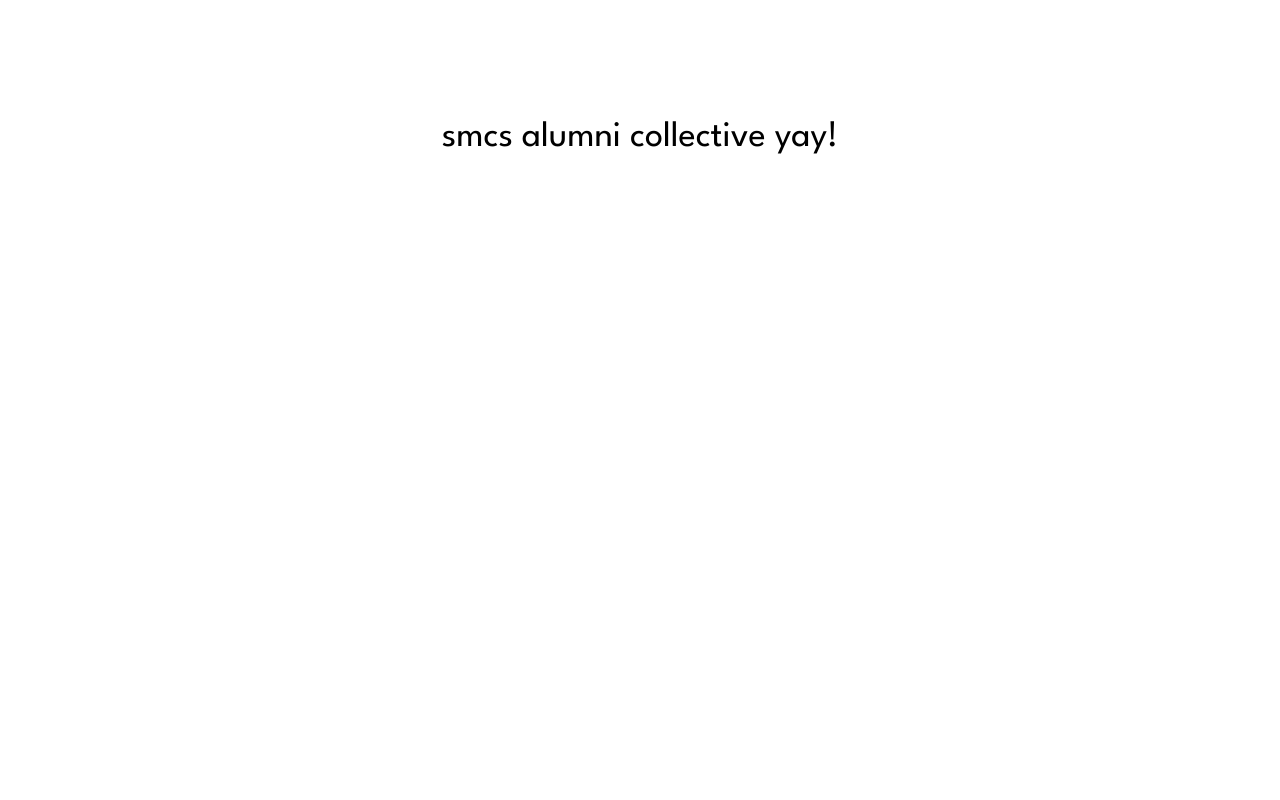
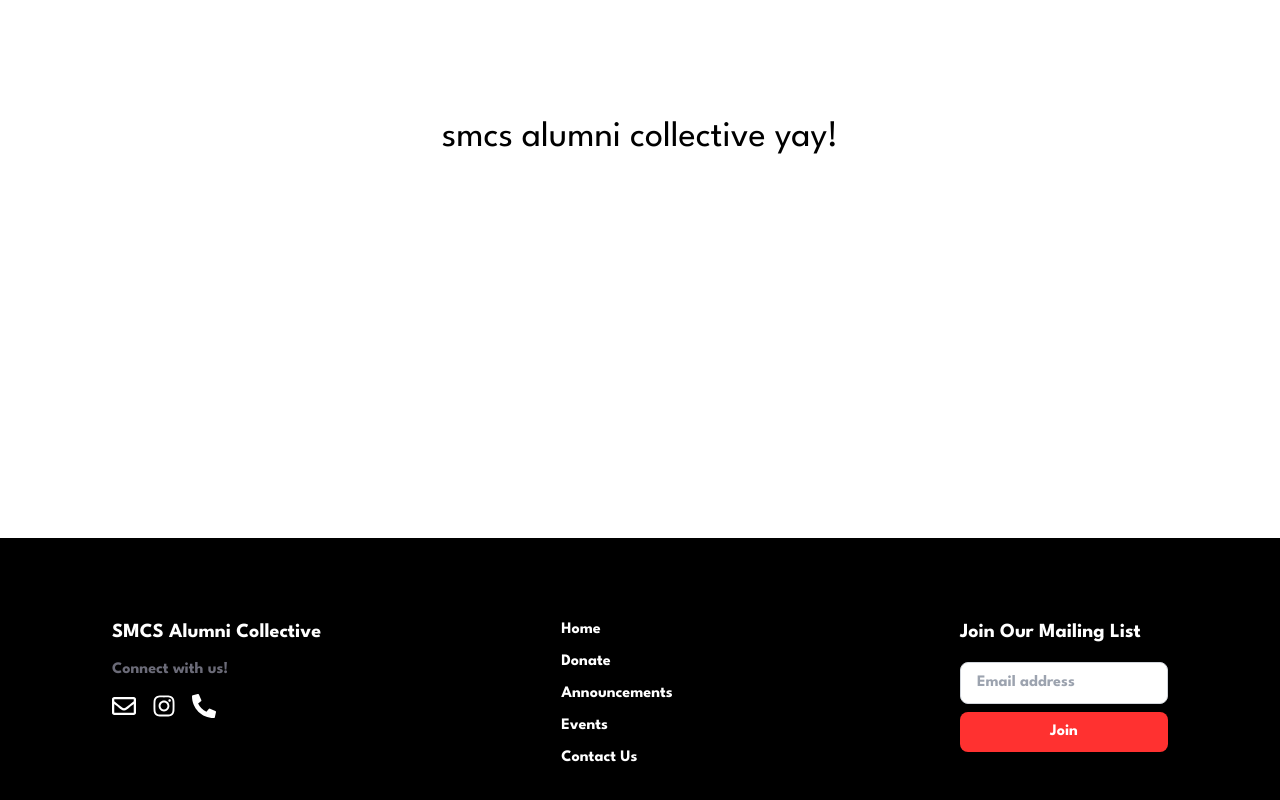
Before and after one commit to byung806/smcs-alumni, a Next.js app: page / in a window 1280 px wide. Shown: the part 262-1062 px from the top of the page. Before the commit the page ends 800 px from the top, so only its background shows below. Built offline with nearby package versions, Linux system fonts and the light colour scheme.

Commit message:
Add footer

```diff
--- a/src/app/layout.tsx
+++ b/src/app/layout.tsx
@@ -2,6 +2,7 @@ import type { Metadata } from "next";
 import { League_Spartan } from "next/font/google";
 import "./globals.css";
 import Header from "@/components/Header";
+import Footer from "@/components/Footer";
 
 const leagueSpartan = League_Spartan({
     weight: ["400", "700"],
@@ -26,6 +27,7 @@ export default function RootLayout({
       >
         <Header />
         {children}
+        <Footer />
       </body>
     </html>
   );
--- /dev/null
+++ b/src/components/Footer.tsx
@@ -0,0 +1,65 @@
+import Link from 'next/link';
+import Image from 'next/image';
+import { FaPhoneAlt, FaRegEnvelope, FaInstagram } from 'react-icons/fa';
+
+const LINKS = [
+    ["Home", '/'],
+    ["Donate", '/donate'],
+    ["Announcements", '/#announcements'],
+    ["Events", '/#events'],
+    ["Contact Us", '/contact'],
+];
+
+export default function Footer() {
+    return (
+        <footer className="z-10 flex w-full justify-start bg-black text-white font-bold space-x-36 px-28 py-20 justify-between">
+            <div className="flex space-x-60">
+                <div className="flex flex-col space-y-3">
+                    <p className="text-xl font-bold">SMCS Alumni Collective</p>
+                    <p className="text-base text-[#6b6b78]">
+                        Connect with us!
+                    </p>
+                    <div className="flex space-x-4 mt-2">
+                        <Link href="" className="text-white text-2xl transition duration-300 hover:scale-110">
+                            <FaRegEnvelope />
+                        </Link>
+                        <Link href="" className="text-white text-2xl transition duration-300 hover:scale-110">
+                            <FaInstagram />
+                        </Link>
+                        <Link href="" className="text-white text-2xl transition duration-300 hover:scale-110">
+                            <FaPhoneAlt />
+                        </Link>
+                    </div>
+                </div>
+                <ul className="space-y-2">
+                    {LINKS.map((link) => (
+                        <li key={link[0]}>
+                            <Link
+                                href={link[1]}
+                                className="transition duration-300 hover:text-[#cccccc]"
+                            >
+                                {link[0]}
+                            </Link>
+                        </li>
+                    ))}
+                </ul>
+            </div>
+            <div className="flex flex-col space-y-4 items-center text-center md:items-start md:text-left">
+                <p className="text-xl">Join Our Mailing List</p>
+                <form className="flex flex-col space-y-2 w-full">
+                    <input
+                        type="email"
+                        placeholder="Email address"
+                        className="px-4 py-2 border border-gray-300 rounded-lg focus:outline-none focus:ring-2 focus:ring-[#ff3130]"
+                    />
+                    <button
+                        type="submit"
+                        className="px-4 py-2 bg-[#ff3130] text-white rounded-lg transition duration-300 hover:scale-105"
+                    >
+                        Join
+                    </button>
+                </form>
+            </div>
+        </footer>
+    );
+}
```
Also changed, not shown: package.json (+4 -3 lines), 1 other file (tests, documents, lock files or other folders).
